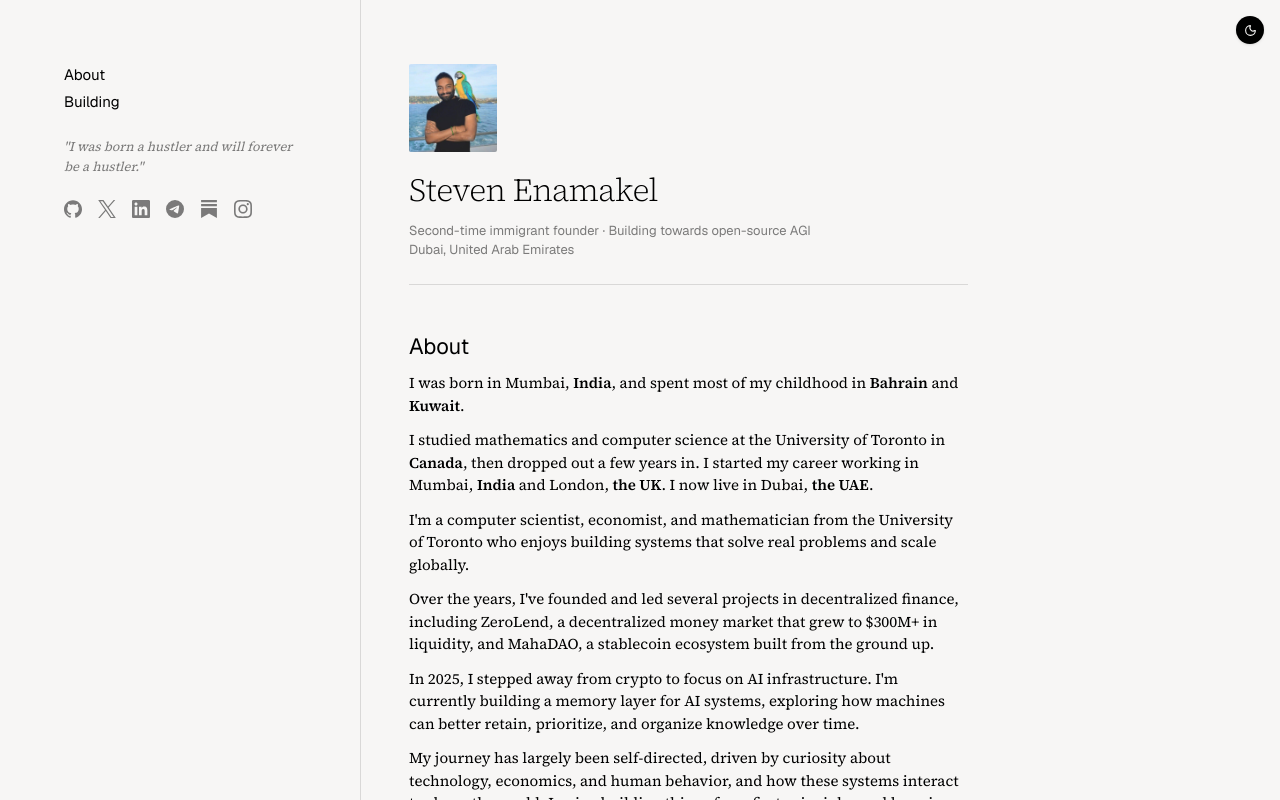
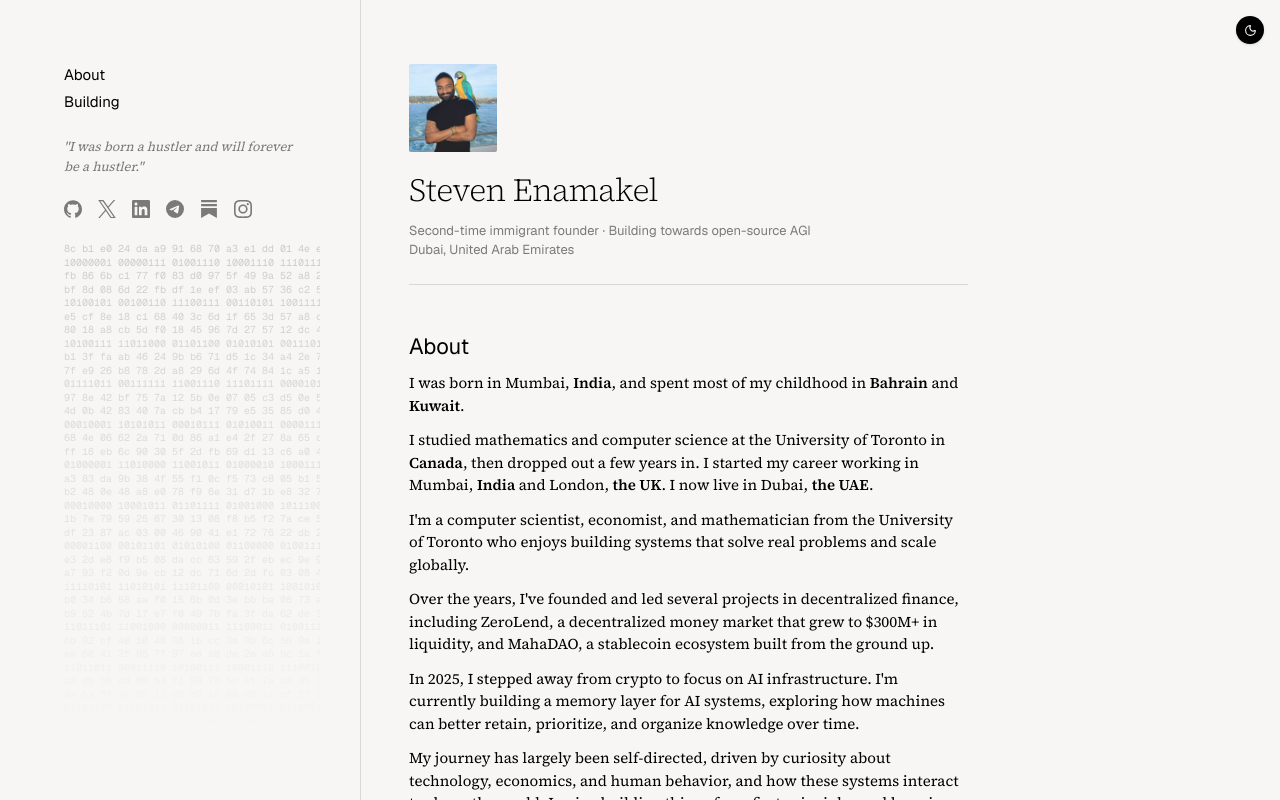
Before and after one commit to senamakel/enamakel.com, a Next.js app: page / in a window 1280 px wide. Shown: the top 800 px of the page. Built offline with nearby package versions, Linux system fonts and the light colour scheme.

Commit message:
feat: fill the rail below the icons with a hex and binary tile
Co-authored-by: Medulla <medulla@tinyhumans.ai>

```diff
--- a/src/app/page.tsx
+++ b/src/app/page.tsx
@@ -1,5 +1,6 @@
 import Image from "next/image";
 
+import { HexTile } from "@/components/hex-tile";
 import { RichText } from "@/components/rich-text";
 import { SocialIcon } from "@/components/social-icon";
 import { ThemeButton } from "@/components/theme-button";
@@ -94,6 +95,7 @@
               </li>
             ))}
           </ul>
+          <HexTile className="h-24 lg:h-auto lg:flex-1" />
         </aside>
 
         <main className="border-border w-full max-w-[38rem] pb-24 lg:col-span-9 lg:col-start-4 lg:border-l lg:pl-8 xl:pl-12">
--- /dev/null
+++ b/src/components/hex-tile.tsx
@@ -0,0 +1,46 @@
+const HEX = "0123456789abcdef";
+
+/** Deterministic PRNG, so the server and the client generate the same tile. */
+function mulberry32(seed: number) {
+  return () => {
+    seed |= 0;
+    seed = (seed + 0x6d2b79f5) | 0;
+    let t = Math.imul(seed ^ (seed >>> 15), 1 | seed);
+    t = (t + Math.imul(t ^ (t >>> 7), 61 | t)) ^ t;
+    return ((t ^ (t >>> 14)) >>> 0) / 4294967296;
+  };
+}
+
+function build(lines: number, columns: number) {
+  const random = mulberry32(0x5e7a);
+  const out: string[] = [];
+  for (let row = 0; row < lines; row++) {
+    // Alternate bytes of hex with runs of binary so the block has texture.
+    const binary = row % 3 === 1;
+    let line = "";
+    while (line.length < columns) {
+      const group = binary
+        ? Array.from({ length: 8 }, () => (random() < 0.5 ? "0" : "1")).join("")
+        : Array.from({ length: 2 }, () => HEX[(random() * 16) | 0]).join("");
+      line += `${group} `;
+    }
+    out.push(line.slice(0, columns));
+  }
+  return out;
+}
+
+const ROWS = build(80, 44);
+
+/** Ambient fill for the empty half of the rail. Decorative only. */
+export function HexTile({ className = "" }: { className?: string }) {
+  return (
+    <div
+      aria-hidden="true"
+      className={`text-muted-foreground/35 pointer-events-none overflow-hidden font-mono text-[10px] leading-[1.35] whitespace-pre select-none [mask-image:linear-gradient(to_bottom,black,transparent)] ${className}`}
+    >
+      {ROWS.map((row, i) => (
+        <div key={i}>{row}</div>
+      ))}
+    </div>
+  );
+}
```
